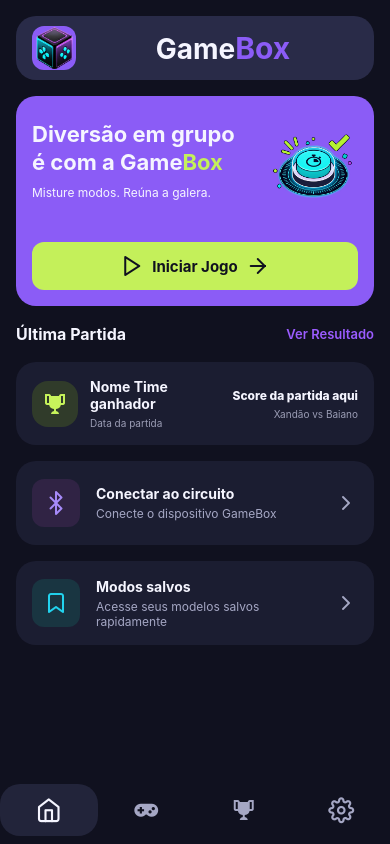
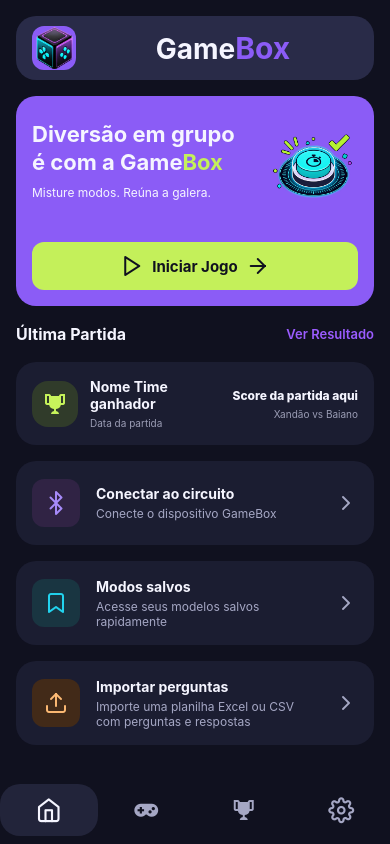
Before and after one commit to YanSilva22/GameBox, a React Native app: screen /HomeScreen in a window 390 px wide. Built offline with nearby package versions, Linux system fonts and the light colour scheme.

Commit message:
Adds import card and wraps HomeScreen layout in a ScrollView
- Integrates a ScrollView to enable vertical scrolling on the page.
- Adds a third ActionCard for importing question spreadsheets.
- Updates component styling to accommodate the new layout changes.

```diff
--- a/src/screens/HomeScreen.js
+++ b/src/screens/HomeScreen.js
@@ -1,5 +1,5 @@
 import { StatusBar } from 'expo-status-bar';
-import { StyleSheet, View } from 'react-native';
+import { StyleSheet, View, ScrollView} from 'react-native';
 import { SafeAreaView } from 'react-native-safe-area-context';
 import { useNavigation } from '@react-navigation/native';
 
@@ -18,8 +18,8 @@ export default function HomeScreen() {
   return (
     <SafeAreaView style={styles.safeArea}>
         <StatusBar style="light" />
-
             <View style={styles.container}>
+                <ScrollView style={styles.scroll} showsVerticalScrollIndicator={false}>
                 <View style={styles.content}>
                     <HeaderGameBox />
                     <GameBanner />
@@ -41,8 +41,16 @@ export default function HomeScreen() {
                         backgroundColor= {colors.backgroundActionCard2}
                         onPress={() => navigation.navigate('GameScreen')}
                     />
+                    <ActionCard
+                        icon="upload"
+                        title="Importar perguntas"
+                        subtitle="Importe uma planilha Excel ou CSV com perguntas e respostas"
+                        color= "#FDBA74"
+                        backgroundColor= "#422A18"
+                        onPress={() => navigation.navigate('GameScreen')}
+                    />
                 </View>
-
+                </ScrollView>
             <NavigationBar />
             </View>
     </SafeAreaView>
@@ -60,9 +68,12 @@ const styles = StyleSheet.create({
     },
 
     content: {
-    flex: 1,
         paddingHorizontal: spacing.md,
         paddingTop: spacing.md,
+        paddingBottom: spacing.md,
         gap: spacing.md,
     },
+    scroll: {
+        flex: 1,
+    },
 });
```
Lines whose indentation alone changed are shown as unchanged.
